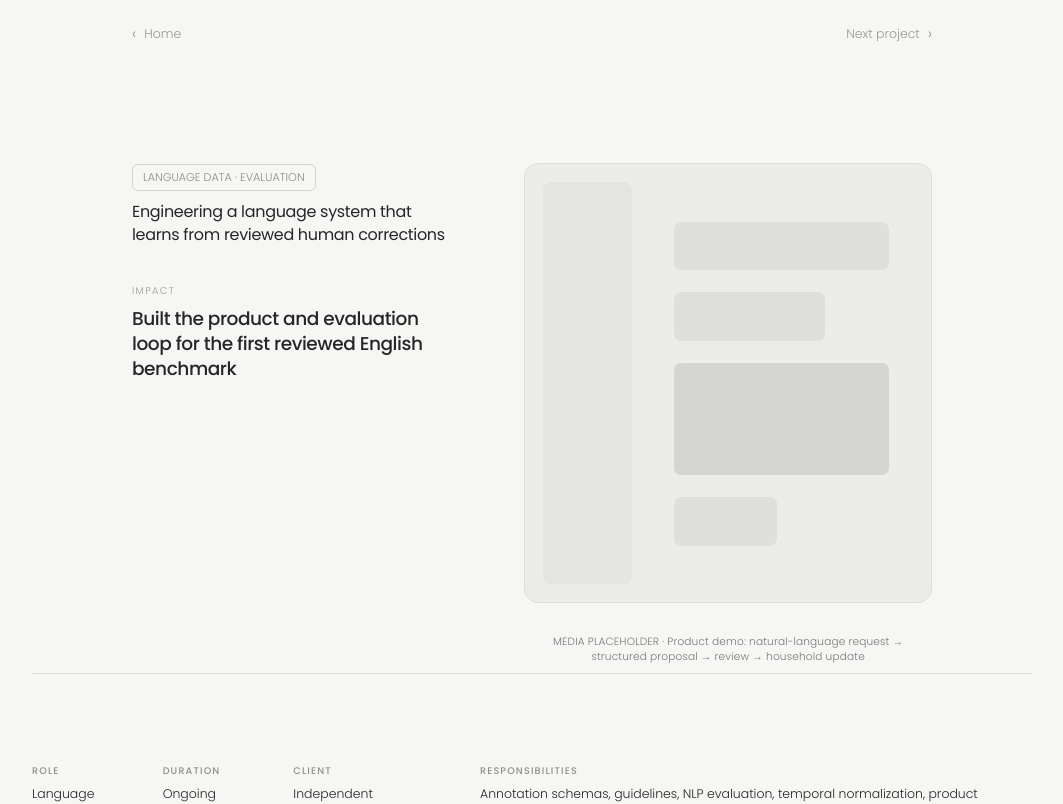
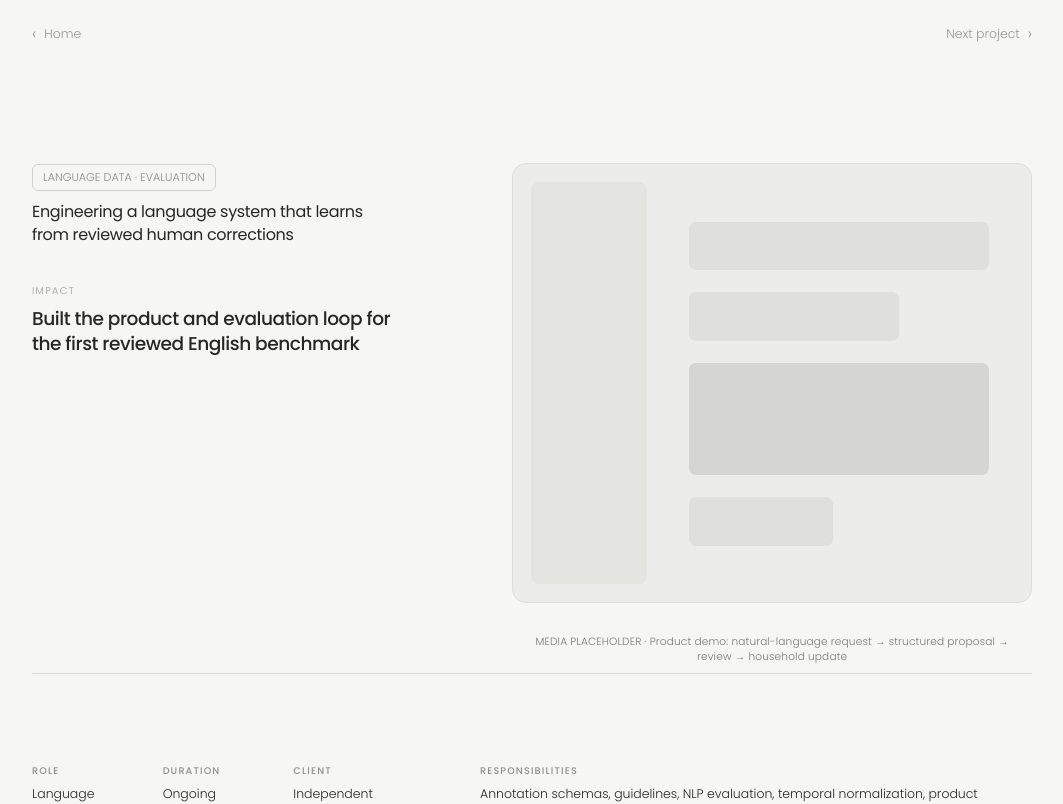
Before and after one commit to jiji123526/portfolio, a Next.js app: page /work/jangoing-kitchen-intelligence in a window 1280 px wide. Shown: the top 804 px of the page, without its empty margins (108-1171 px from the left). Built offline with nearby package versions, Linux system fonts and the light colour scheme.

Commit message:
Align case study header to body grid

```diff
--- a/app/globals.css
+++ b/app/globals.css
@@ -61,12 +61,12 @@ a { color:inherit; text-decoration:none; }
 .project-grid>.reveal:nth-child(2n) { transition-delay:.09s; }
 .metric-pill { display:inline-block; border:1px solid #d1d1ce; border-radius:6px; padding:4px 10px; color:#8b8b88; font-size:.7rem; }
 .case-top-nav { position:fixed; z-index:20; top:0; left:0; width:100%; pointer-events:none; }
-.case-nav-inner { width:min(100% - 48px,800px); margin-inline:auto; padding-top:25px; display:flex; justify-content:space-between; align-items:center; color:#979794; font-size:.78rem; font-weight:300; }
+.case-nav-inner { width:min(100% - 48px,1000px); margin-inline:auto; padding-top:25px; display:flex; justify-content:space-between; align-items:center; color:#979794; font-size:.78rem; font-weight:300; }
 .case-nav-inner a { display:flex; align-items:center; gap:8px; pointer-events:auto; transition:color .2s ease; }
 .case-nav-inner a:hover { color:#3f3f3d; }
 .case-nav-inner span { font-size:1.28em; line-height:1; transform:translateY(-.02em); }
 .case-opening { min-height:660px; display:flex; align-items:flex-start; overflow:hidden; }
-.case-opening-inner { width:min(100% - 48px,800px); min-height:660px; margin-inline:auto; padding-top:163px; display:grid; grid-template-columns:.88fr 1.12fr; gap:72px; align-items:start; }
+.case-opening-inner { width:min(100% - 48px,1000px); min-height:660px; margin-inline:auto; padding-top:163px; display:grid; grid-template-columns:.88fr 1.12fr; gap:72px; align-items:start; }
 .case-opening-copy { padding-top:1px; }
 .case-opening-copy h1 { margin:10px 0 38px; max-width:360px; font-size:1rem; line-height:1.42; font-weight:400; letter-spacing:-.02em; }
 .opening-impact { max-width:360px; }
```
